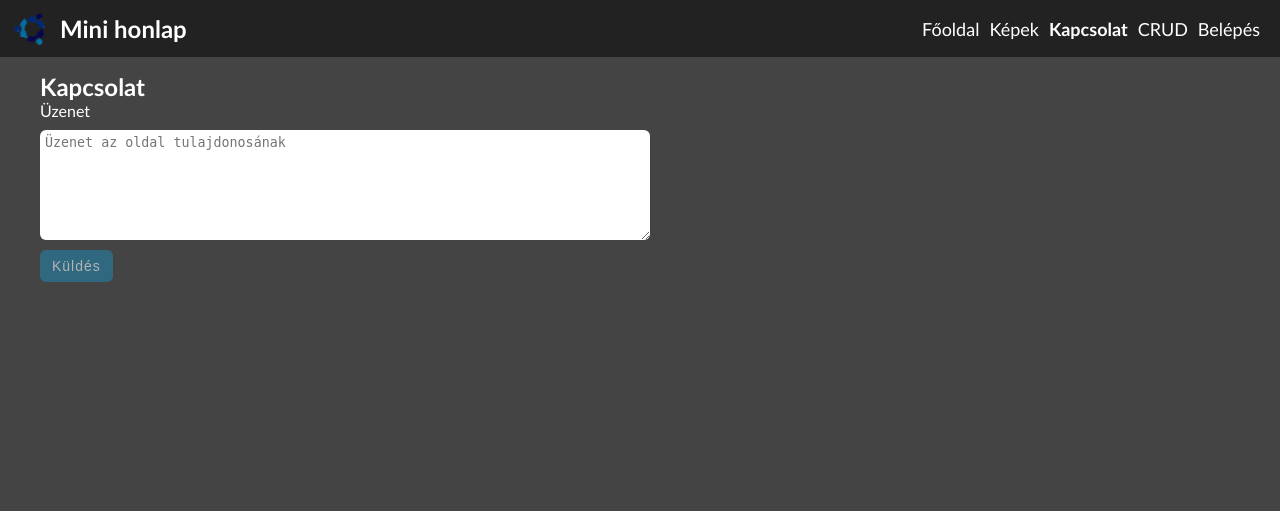
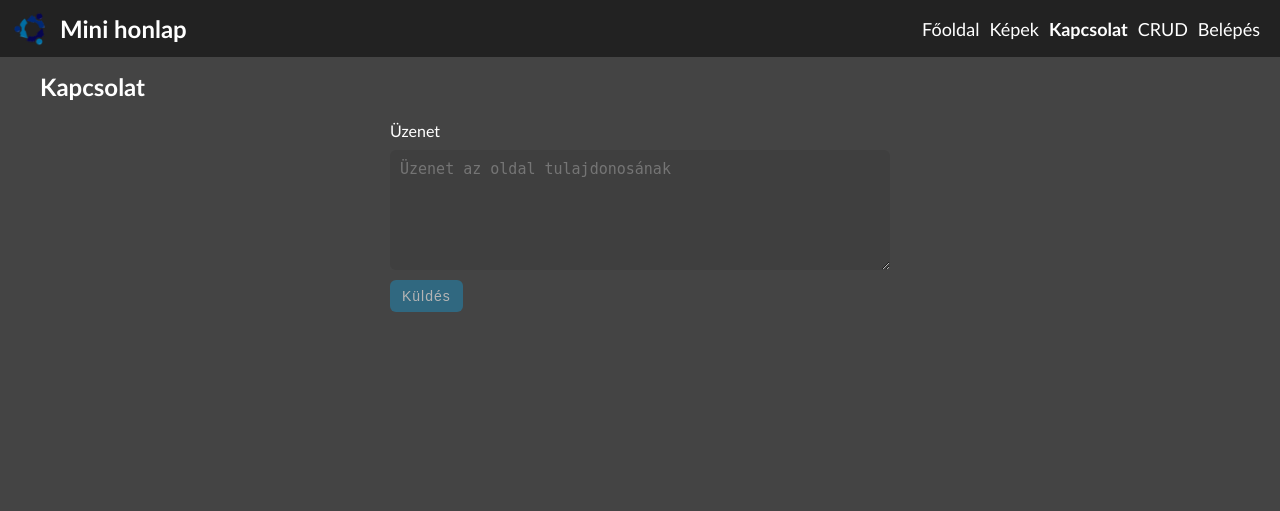
Before and after one commit to redbirdjs/web1_gyak_beadando, a PHP site: page /kapcsolat in a window 1280 px wide. Shown: the top 511 px of the page. Run offline with PHP 8.4, Linux system fonts and the light colour scheme.

Commit message:
kapcsolat css kiegészítve animációval és textarea kinézettel

```diff
--- a/styles/kapcsolat.css
+++ b/styles/kapcsolat.css
@@ -1,3 +1,7 @@
+h2 {
+    margin-bottom: 20px;
+}
+
 .btn {
     display: block;
     font-size: 14px;
@@ -17,20 +21,26 @@ form {
     display: flex;
     flex-direction: column;
     gap: 10px;
+    margin: 0 auto;
+    max-width: 500px;
 }
 
 textarea {
     outline: none;
-    padding: 5px;
+    padding: 10px;
     border: none;
     border-radius: 6px;
     max-width: 600px;
     min-height: 100px;
     resize: vertical;
+    background: #3f3f3f;
+    color: #e0e0e0;
+    font-size: 15px;
 }
 
 .kotelezo {
     outline: 1px solid var(--danger-color);
+    animation: kotelezo_legzes 2s infinite ease-in-out;
 }
 .hidden {
     display: none;
@@ -39,6 +49,15 @@ textarea {
     color: var(--danger-color);
 }
 
+@keyframes kotelezo_legzes {
+    0% {
+        box-shadow: 0 0 0 0 rgba(231, 76, 60, 0.7);
+    }
+    50% {
+        box-shadow: 0 0 0 10px rgba(231, 76, 60, 0);
+    }
+}
+
 .disabled {
     opacity: 0.6;
     cursor: default;
```
